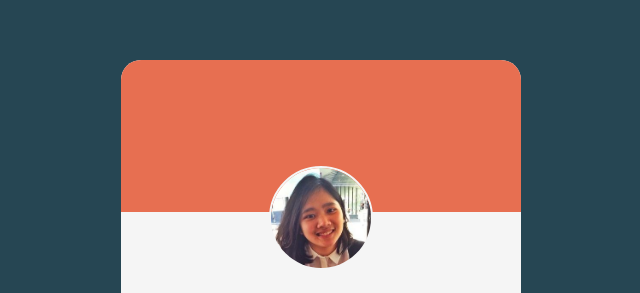
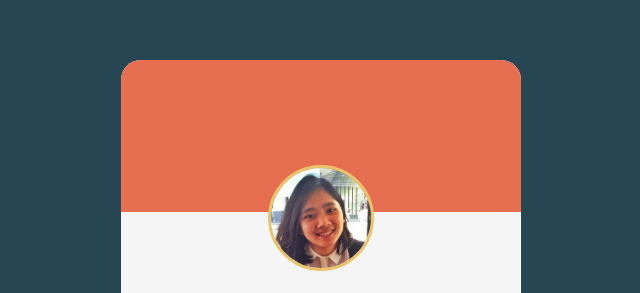
Before and after one commit to hholly3003/profilecardcomponentcustom, a plain HTML site: page index.html in a window 1280 px wide. Shown: the part 140-433 px from the top of the page, 319-959 px from the left. Drawn offline with Linux system fonts and the light colour scheme.

Commit message:
update css styling

```diff
--- a/style.css
+++ b/style.css
@@ -55,7 +55,8 @@ body{
     height: 100px;
     /* margin-bottom: 200px; */
     /* bottom: 400px; */
-    border: 2px solid whitesmoke;
+    border: 3px solid #e9c46a;
+    /* border: 2px solid whitesmoke; */
     /* border-color: whitesmoke; */
     border-radius: 50%;
 }
```
